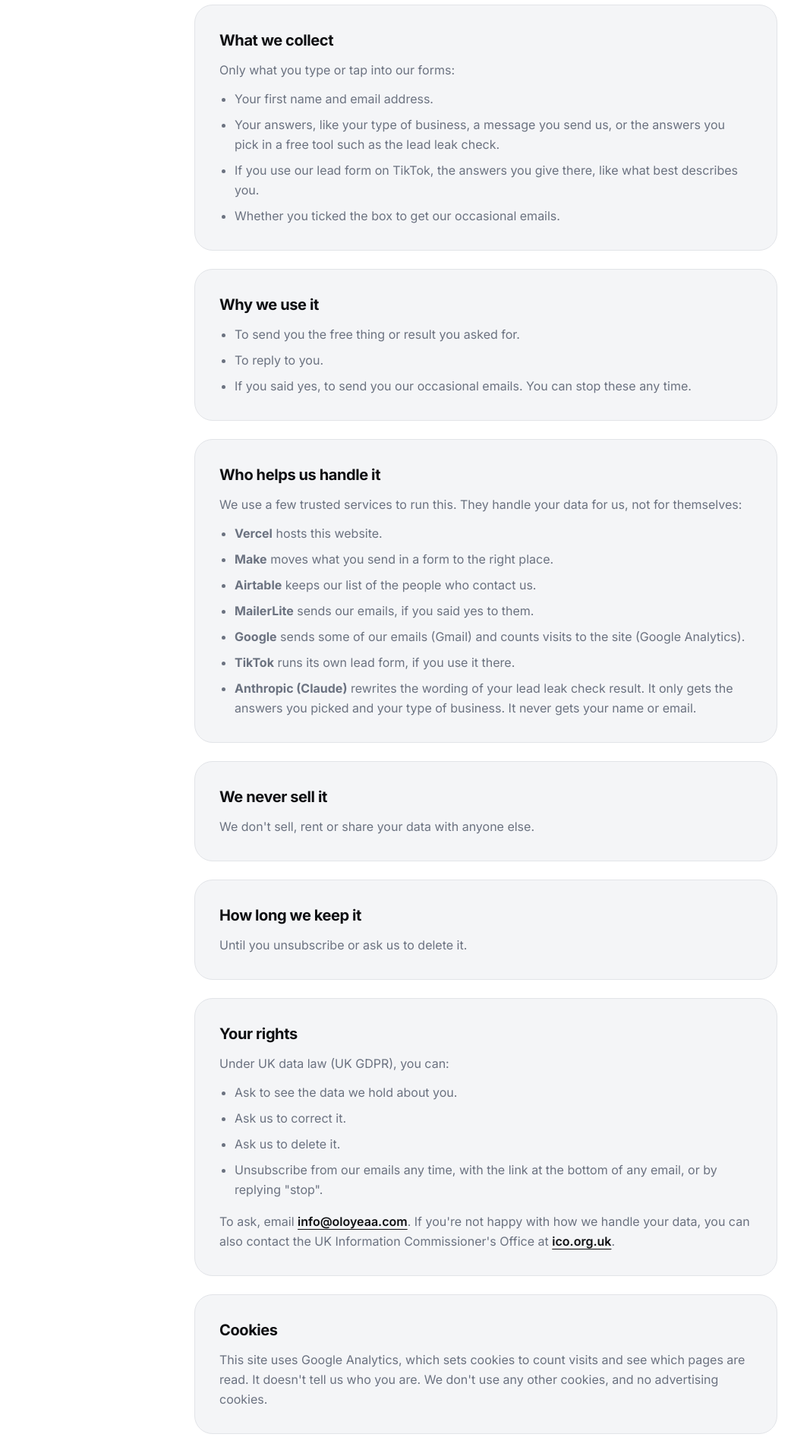
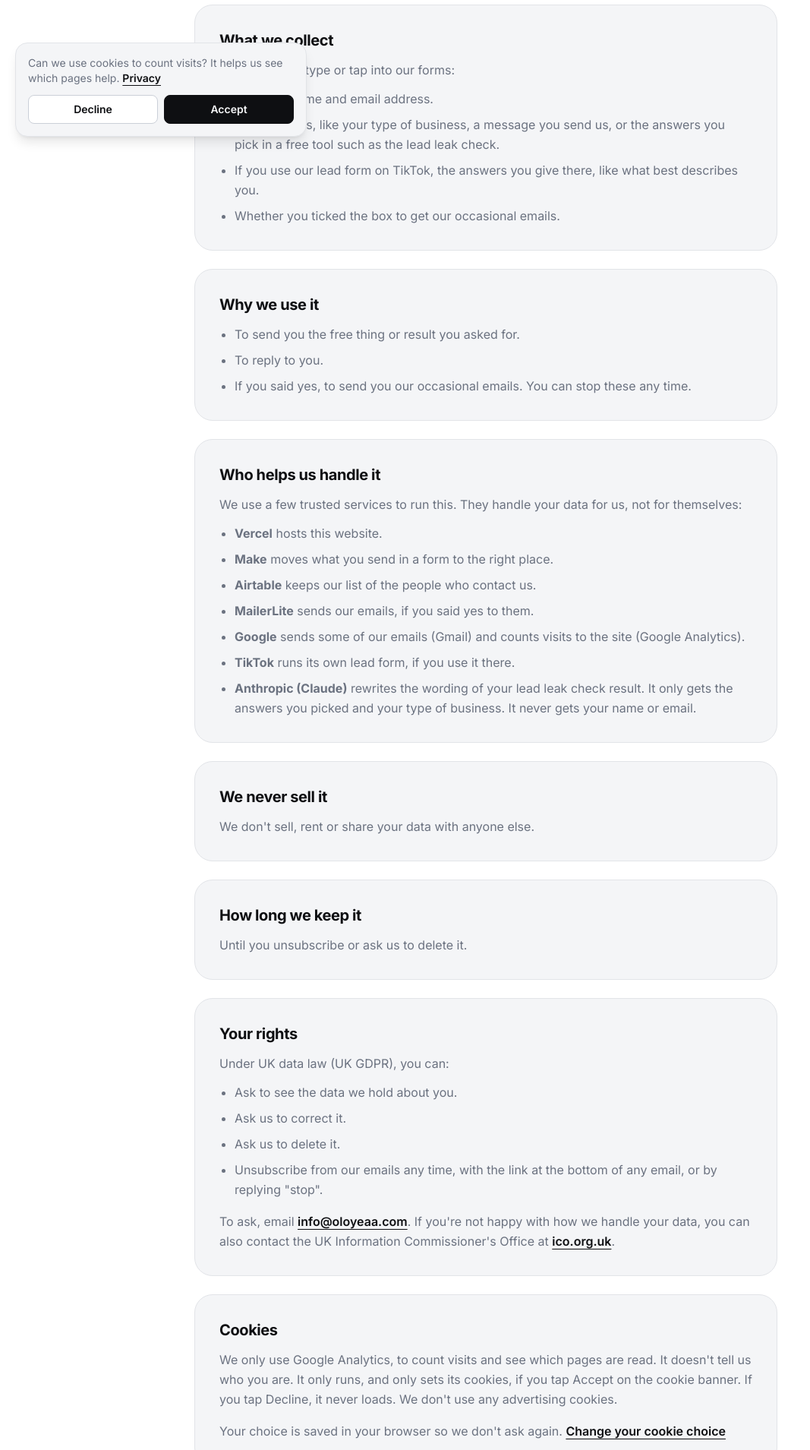
Before and after one commit to oloyeaaa/oloye-portfolio, a Next.js app: page /privacy in a window 1280 px wide. Shown: the part 600-2509 px from the top of the page at 76% size, without its empty margins (0-1067 px from the left). Built offline with nearby package versions, Linux system fonts and the light colour scheme; no server answers.

Commit message:
Cookie banner: Google Analytics loads only after Accept; privacy page updated
Co-Authored-By: Claude Opus 5.5 <noreply@anthropic.com>

```diff
--- a/src/app/layout.tsx
+++ b/src/app/layout.tsx
@@ -1,5 +1,5 @@
 import type { Metadata } from "next";
-import Script from "next/script";
+import CookieBanner from "@/components/CookieBanner";
 import { Inter, JetBrains_Mono } from "next/font/google";
 import Header from "@/components/Header";
 import Footer from "@/components/Footer";
@@ -88,24 +88,13 @@ export default function RootLayout({
       className={`${inter.variable} ${jetbrainsMono.variable} h-full antialiased`}
     >
       <body className="min-h-full flex flex-col bg-background text-foreground">
-        <Script
-          src="https://www.googletagmanager.com/gtag/js?id=G-H0K3LYD0R5"
-          strategy="afterInteractive"
-        />
-        <Script id="ga-gtag" strategy="afterInteractive">
-          {`
-            window.dataLayer = window.dataLayer || [];
-            function gtag(){dataLayer.push(arguments);}
-            gtag('js', new Date());
-            gtag('config', 'G-H0K3LYD0R5');
-          `}
-        </Script>
         <JsonLd data={organizationSchema()} />
         <JsonLd data={websiteSchema()} />
         <JsonLd data={personSchema()} />
         <SiteChrome header={<Header />} footer={<Footer />}>
           {children}
         </SiteChrome>
+        <CookieBanner />
       </body>
     </html>
   );
--- a/src/app/privacy/page.tsx
+++ b/src/app/privacy/page.tsx
@@ -2,10 +2,11 @@ import type { Metadata } from "next";
 import { JsonLd } from "@/components/JsonLd";
 import { webPageSchema } from "@/lib/schema";
 import { SITE_URL } from "@/lib/site";
+import { ChangeCookieChoice } from "@/components/CookieBanner";
 
 // Privacy policy (2 Nov 2026). Every line is checked against the code: the
-// forms go to Make, then Airtable, MailerLite and Gmail; Google Analytics is in
-// the layout; the leak check sends Claude only our own answer labels.
+// forms go to Make, then Airtable, MailerLite and Gmail; Google Analytics loads
+// only after Accept (CookieBanner); the leak check sends Claude only our own answer labels.
 
 const TITLE = "Privacy";
 const DESCRIPTION = "What we collect when you use oloye.co.uk or our forms, why, who helps us handle it, and how to see or delete it.";
@@ -101,10 +102,16 @@ const SECTIONS: { title: string; body: React.ReactNode }[] = [
   {
     title: "Cookies",
     body: (
-      <p>
-        This site uses Google Analytics, which sets cookies to count visits and see which pages are read. It doesn&apos;t
-        tell us who you are. We don&apos;t use any other cookies, and no advertising cookies.
-      </p>
+      <>
+        <p>
+          We only use Google Analytics, to count visits and see which pages are read. It doesn&apos;t tell us who you
+          are. It only runs, and only sets its cookies, if you tap Accept on the cookie banner. If you tap Decline, it
+          never loads. We don&apos;t use any advertising cookies.
+        </p>
+        <p>
+          Your choice is saved in your browser so we don&apos;t ask again. <ChangeCookieChoice />
+        </p>
+      </>
     ),
   },
 ];
--- /dev/null
+++ b/src/components/CookieBanner.tsx
@@ -0,0 +1,115 @@
+"use client";
+
+import { useEffect, useState } from "react";
+import Link from "next/link";
+import Script from "next/script";
+
+// Google Analytics only loads after the visitor taps Accept (2 Nov 2026).
+// Their choice is kept in this browser's storage, not in a cookie.
+const KEY = "cookie-choice";
+const GA_ID = "G-H0K3LYD0R5";
+
+type Choice = "yes" | "no" | null;
+
+function readChoice(): Choice {
+  try {
+    const v = localStorage.getItem(KEY);
+    return v === "yes" || v === "no" ? v : null;
+  } catch {
+    return null;
+  }
+}
+
+export default function CookieBanner() {
+  const [choice, setChoice] = useState<Choice>(null);
+  const [ready, setReady] = useState(false);
+
+  useEffect(() => {
+    setChoice(readChoice());
+    setReady(true);
+  }, []);
+
+  // While the banner shows, add room at the bottom so it never hides a form or button.
+  const showing = ready && choice === null;
+  useEffect(() => {
+    if (!showing) return;
+    document.body.style.paddingBottom = "150px";
+    return () => {
+      document.body.style.paddingBottom = "";
+    };
+  }, [showing]);
+
+  function decide(c: "yes" | "no") {
+    try {
+      localStorage.setItem(KEY, c);
+    } catch {}
+    setChoice(c);
+  }
+
+  return (
+    <>
+      {choice === "yes" && (
+        <>
+          <Script src={`https://www.googletagmanager.com/gtag/js?id=${GA_ID}`} strategy="afterInteractive" />
+          <Script id="ga-gtag" strategy="afterInteractive">
+            {`
+              window.dataLayer = window.dataLayer || [];
+              function gtag(){dataLayer.push(arguments);}
+              gtag('js', new Date());
+              gtag('config', '${GA_ID}');
+            `}
+          </Script>
+        </>
+      )}
+
+      {showing && (
+        <div
+          role="dialog"
+          aria-label="Cookies"
+          className="fixed bottom-3 left-3 z-50 w-[calc(100%-1.5rem)] max-w-sm rounded-2xl border border-border bg-background p-4 text-sm text-foreground shadow-lg sm:bottom-5 sm:left-5"
+        >
+          <p className="text-muted">
+            Can we use cookies to count visits? It helps us see which pages help.{" "}
+            <Link href="/privacy" className="font-semibold text-foreground underline underline-offset-4">
+              Privacy
+            </Link>
+          </p>
+          <div className="mt-3 grid grid-cols-2 gap-2">
+            <button
+              type="button"
+              onClick={() => decide("no")}
+              className="rounded-lg border border-border-strong bg-surface px-3 py-2 font-semibold text-foreground transition hover:border-foreground"
+            >
+              Decline
+            </button>
+            <button
+              type="button"
+              onClick={() => decide("yes")}
+              className="rounded-lg border border-foreground bg-foreground px-3 py-2 font-semibold text-background transition hover:opacity-90"
+            >
+              Accept
+            </button>
+          </div>
+        </div>
+      )}
+    </>
+  );
+}
+
+/** On /privacy: clear the choice so the banner asks again. */
+export function ChangeCookieChoice() {
+  return (
+    <button
+      type="button"
+      onClick={() => {
+        try {
+          localStorage.removeItem(KEY);
+        } catch {}
+        window.location.reload();
+      }}
+      className="font-semibold text-foreground underline underline-offset-4"
+    >
+      Change your cookie choice
+    </button>
+  );
+}
```
